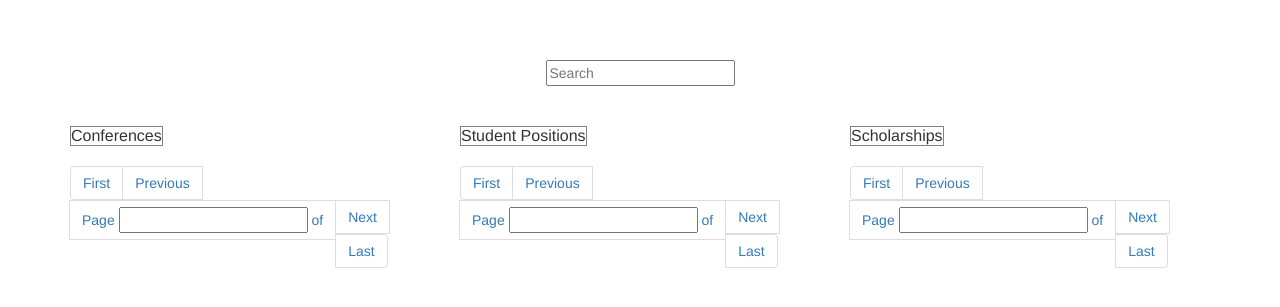
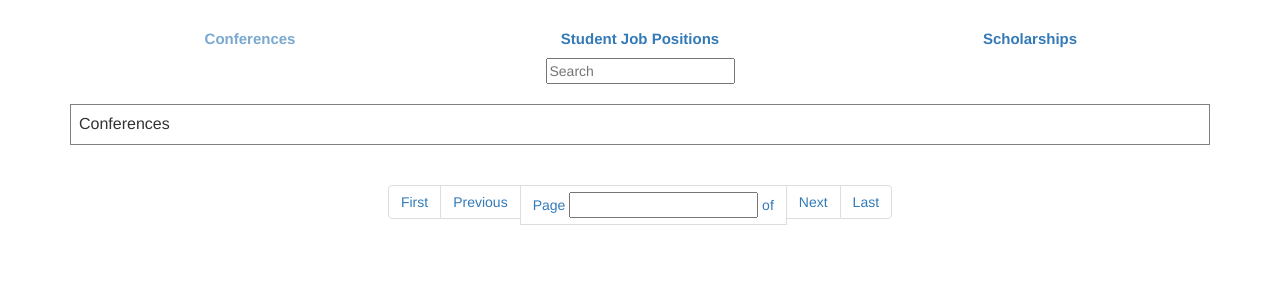
Before and after one commit to DawoudSheraz/iHUB, a Django app: page /main/ in a window 1280 px wide. Shown: the part 52-359 px from the top of the page. Run offline with Django 3.2, Linux system fonts and the light colour scheme; data that the repository does not hold is empty; parts of the project's set-up code (start-up, migrations or seed data) failed here and were passed over; some libraries are stand-ins or nearby versions.

Commit message:
Select option added to choose either Conference, Scholarship or Job Position on index page

```diff
--- a/main/static/main/js/components/app.js
+++ b/main/static/main/js/components/app.js
@@ -1,35 +1,68 @@
 
-function App(props){
+class App extends React.Component{
+
+  constructor(props){
+    super(props);
+    this.state = {
+      'current': 'Conference'
+    }
+    this.updateOnClick = this.updateOnClick.bind(this)
+  }
+
+  // On clicking a button on the navbar, update the currently
+  // selected button state
+  updateOnClick(value){
+    this.setState({
+      current: value
+    })
+  }
+
+  // Select the underlying component based on currently selected button
+  return_currently_selected(){
+    if(this.state.current == 'Conference'){
+    return (
+          <FilterableConferenceTable_Connected
+            base_url={this.props.app_data['conf_base_url']}
+            load_img={this.props.app_data['load_img']}
+               />
+      )
+    }
+    else if(this.state.current == 'Job'){
+      return (
+          <FilterableJobTable_Connected
+          base_url={this.props.app_data['job_base_url']}
+          load_img={this.props.app_data['load_img']}/>
+      )
+    }
+    else if(this.state.current == 'Scholarship'){
+      return (
+          <FilterableScholarshipTable_Connected
+          base_url={this.props.app_data['sch_base_url']}
+          load_img={this.props.app_data['load_img']}/>
+      )
+    }
+  }
+
+render(){
+    let out_content = this.return_currently_selected()
 
   return(
     <div>
+      <div>
+        <FeatureNavBar current={this.state.current} updateOnClick={this.updateOnClick}/>
+      </div>
       <div className='text-center'>
         <window.ContainerSearchBar/>
       </div>
       <div className='container'>
           <div className='row'>
-
-            <div className='col-lg-4'>
-              <FilterableConferenceTable_Connected
-                base_url={props.app_data['conf_base_url']}
-                load_img={props.app_data['load_img']}
-                   />
+            <div className='col-lg-12 text-center table-responsive'>
+              {out_content}
             </div>
-
-            <div className='col-lg-4'>
-              <FilterableJobTable_Connected
-              base_url={props.app_data['job_base_url']}
-              load_img={props.app_data['load_img']}/>
-            </div>
-
-            <div className='col-lg-4'>
-              <FilterableScholarshipTable_Connected
-              base_url={props.app_data['sch_base_url']}
-              load_img={props.app_data['load_img']}/>
-            </div>
-
           </div>
       </div>
     </div>
   )
 }
+
+}
--- a/main/static/main/js/components/conference_table.js
+++ b/main/static/main/js/components/conference_table.js
@@ -21,8 +21,8 @@ class ConferenceList extends React.Component{
     );
 
   return(
-    <table border='1'>
-      <thead>
+    <table border='1' className='table table-striped table-hover'>
+      <thead >
         <tr>
           <td>Conferences</td>
         </tr>
--- a/main/static/main/js/components/filterable_conference_table.js
+++ b/main/static/main/js/components/filterable_conference_table.js
@@ -63,9 +63,8 @@ class FilterableConferenceTable extends React.Component{
 
   return (
       <div >
-        <br/><br/>
       {/* <ControlledSearchBar onEditAction={this.handleTextChange}/> */}
-
+      <br/>
       <ConferenceList conference_list = {this.props.data['results']} />
 
       <Pagination base_url = {this.props.base_url} pagination_data = {pagination_json} NewRequestUrl={this.new_request_url}/>
--- a/main/static/main/js/components/filterable_job_table.js
+++ b/main/static/main/js/components/filterable_job_table.js
@@ -63,8 +63,7 @@ class FilterableJobTable extends React.Component{
 
   return (
       <div >
-        <br/><br/>
-
+        <br/>
       <JobList job_list = {this.props.data['results']} />
 
       <Pagination base_url = {this.props.base_url} pagination_data = {pagination_json} NewRequestUrl={this.new_request_url}/>
--- a/main/static/main/js/components/filterable_scholarship_table.js
+++ b/main/static/main/js/components/filterable_scholarship_table.js
@@ -61,8 +61,7 @@ class FilterableScholarshipTable extends React.Component{
     }
   return (
       <div >
-        <br/><br/>
-
+        <br/>
       <ScholarshipList scholarship_list = {this.props.data['results']} />
 
       <Pagination base_url = {this.props.base_url} pagination_data = {pagination_json} NewRequestUrl={this.new_request_url}/>
--- a/main/static/main/js/components/job_table.js
+++ b/main/static/main/js/components/job_table.js
@@ -21,7 +21,7 @@ class JobList extends React.Component{
     );
 
   return(
-    <table border='1'>
+    <table border='1' className='table table-striped table-hover'>
       <thead>
         <tr>
           <td>Student Positions</td>
--- a/main/static/main/js/components/scholarship_table.js
+++ b/main/static/main/js/components/scholarship_table.js
@@ -16,7 +16,7 @@ class ScholarshipList extends React.Component{
       });
 
       return(
-        <table border='1'>
+        <table border='1' className='table table-striped table-hover'>
           <thead>
             <tr>
               <td>Scholarships</td>
--- /dev/null
+++ b/main/static/main/js/components/select-feature.js
@@ -0,0 +1,30 @@
+
+// Returns navbar type link, allowing to search
+// either Conference, Job, or Scholarship
+class FeatureNavBar extends React.Component{
+
+  constructor(props){
+    super(props);
+    this.return_selected = this.return_selected.bind(this)
+  }
+
+  return_selected(event){
+    this.props.updateOnClick(event.target.value)
+  }
+
+render(){
+
+  return(
+    <div className='container'>
+      <div className='row'>
+        {/*  If any button content is currently being displayed, disable that button*/}
+          <button className='btn btn-link col-md-4 col-xs-12' disabled={this.props.current=='Conference' ? true: false} onClick={this.return_selected} value='Conference'>Conferences</button>
+          <button className='btn btn-link col-md-4 col-xs-12' disabled={this.props.current=='Job' ? true: false}onClick={this.return_selected} value='Job'>Student Job Positions</button>
+          <button className='btn btn-link col-md-4 col-xs-12' disabled={this.props.current=='Scholarship' ? true: false}onClick={this.return_selected} value='Scholarship'>Scholarships</button>
+      </div>
+    </div>
+
+  )
+}
+
+}
--- a/main/templates/main/base.html
+++ b/main/templates/main/base.html
@@ -68,8 +68,6 @@
 
     </header>
 
-    <br> <br>
-
 {%block body%}
 
 {%endblock%}
--- a/main/templates/main/index.html
+++ b/main/templates/main/index.html
@@ -27,6 +27,7 @@
 <script type='text/jsx' src="{% static 'main/js/containers/container-filterable_scholarship_table.js'%}"></script>
 
 <!--  Main app component containing all the stuff-->
+<script type='text/jsx' src="{% static 'main/js/components/select-feature.js'%}"></script>
 <script type='text/jsx' src="{% static 'main/js/components/app.js'%}"></script>
 
 <script type="text/jsx">
```
